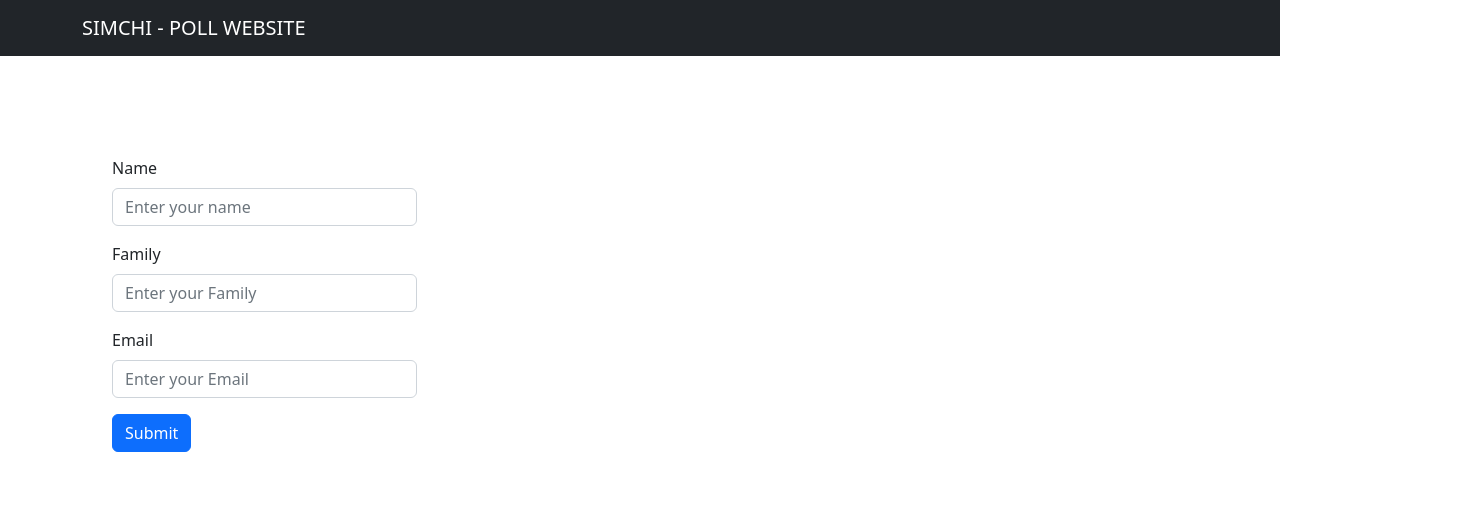
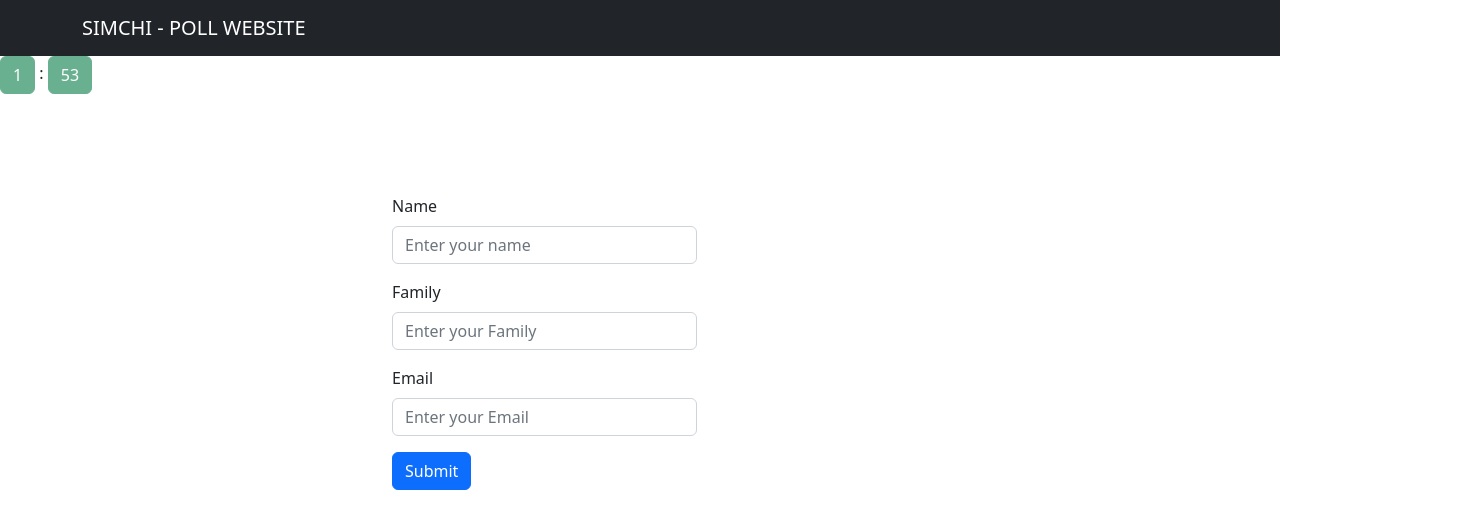
Before and after one commit to HosseinSimchi/pollsite, a React (Create React App) app in the folder poll/: page / in a window 1280 px wide. Shown: the top 528 px of the page, 1470 px wide, since content can reach past the window. Built offline with nearby package versions, Linux system fonts and the light colour scheme.

Commit message:
added countdown timer

```diff
--- a/poll/src/Components/App/App.jsx
+++ b/poll/src/Components/App/App.jsx
@@ -1,12 +1,13 @@
 import React from 'react'
 
-import {Header, Form} from '../ImportedFiles';
+import {Header, Form, Countdown} from '../ImportedFiles';
 
 
 const App = () => {
   return (
     <>
       <Header />
+      <Countdown />
       <Form />
     </>
   )
--- a/poll/src/Components/Form/Form.css
+++ b/poll/src/Components/Form/Form.css
@@ -1,5 +1,5 @@
 .FromContainer {
-    margin : 50px !important;
+    margin : 50px 330px !important;
 }
 
 .Form {
--- a/poll/src/Components/ImportedFiles.js
+++ b/poll/src/Components/ImportedFiles.js
@@ -1,2 +1,3 @@
 export {default as Header} from './Header/Header.jsx'
 export {default as Form} from './Form/Form.jsx'
+export {default as Countdown} from './countdown/Countdown.jsx'
--- /dev/null
+++ b/poll/src/Components/countdown/Countdown.jsx
@@ -0,0 +1,33 @@
+import React, {useState, useEffect} from 'react'
+import {Button} from 'react-bootstrap';
+
+const Countdown = () => {
+    const [minutes, setMinutes] = useState(1);
+    const [second, setSecond] = useState(59)
+
+    useEffect(() => {
+        setSecond(58)
+    },[])
+
+    useEffect(() => {
+        setTimeout(() => {
+            if(second === 0 && minutes !== 0) {
+                setSecond(59)
+                setMinutes(0)
+            }else if (second !== 0 && minutes === 1){
+                setSecond(second-1)
+            }else if (second !== 0 && minutes === 0){
+                setSecond(second-1)
+            }else alert("Your time is over")
+        },1000)
+    },[second, minutes])
+
+    return (
+        <>
+            <Button variant={minutes === 0 ? "danger" : "success"} disabled>{minutes}</Button>{' : '}
+            <Button variant={minutes === 0 ? "danger" : "success"} disabled>{second}</Button>{' '}
+        </>
+    )
+}
+
+export default Countdown;
```
